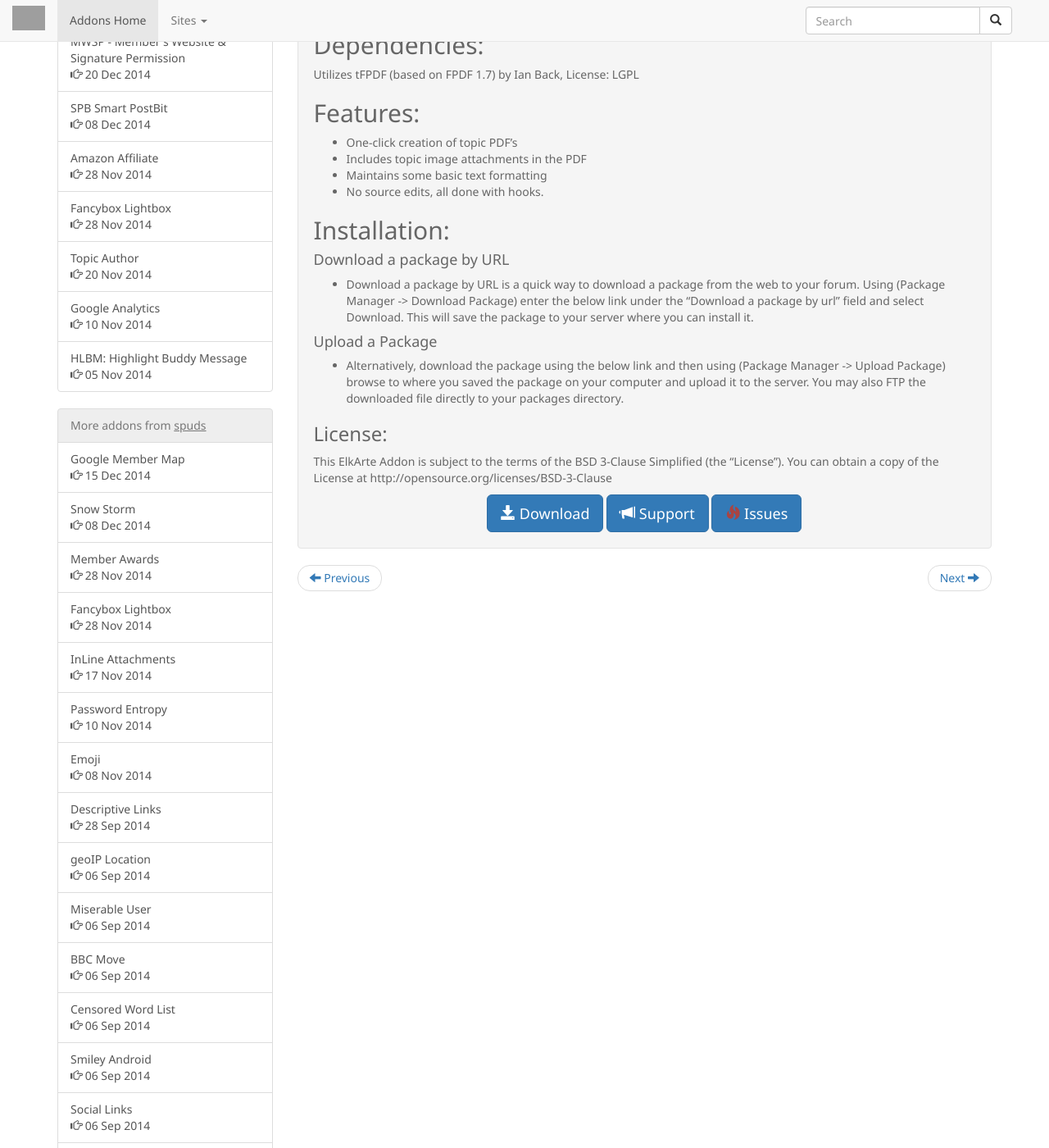
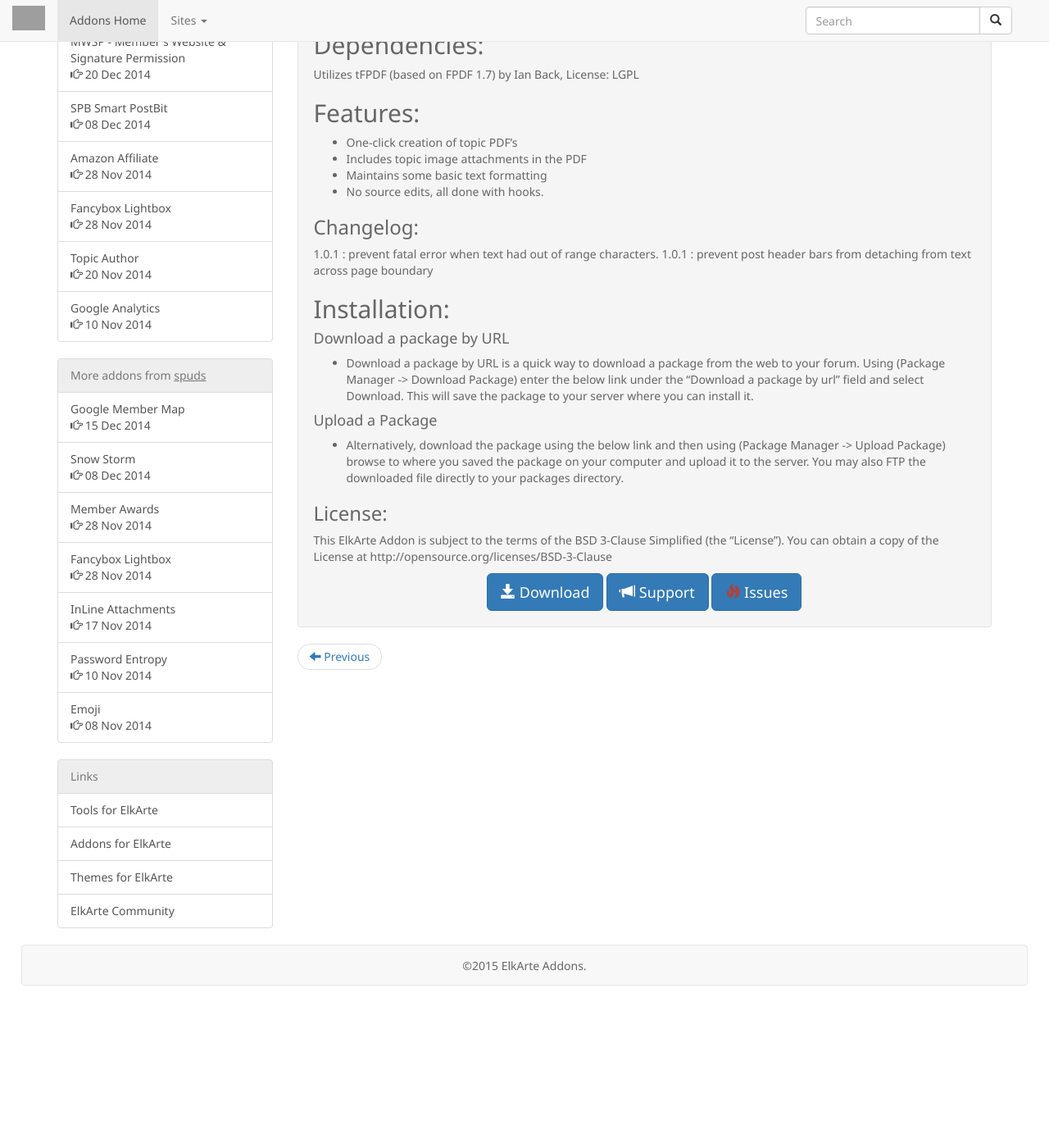
Before and after one commit to elkarte/addons, a Jekyll site: the page built from _posts/2014-08-13-Print-PDF.MD, in a window 1280 px wide and 1400 px high, scrolled down 323 px. Shown: the whole window at 82% size. Built offline with Jekyll 4.4.1, drawn with Linux system fonts in a browser that asks for light colours; nearby versions of some CDN libraries; Markdown is read by kramdown in place of the engine named in the settings; after the commit the page ends 1570 px from its top, so only the background shows below that; some of the changed text lies outside the part shown; grey boxes are pictures that could not be loaded.

Commit message:
! elk2pdf 1.0.1 update

```diff
--- a/_posts/2014-08-13-Print-PDF.MD
+++ b/_posts/2014-08-13-Print-PDF.MD
@@ -2,11 +2,11 @@
 layout: post
 title: "Print to PDF"
 category: enhancement
-date: 2014-10-02
+date: 2015-01-18
 comments: false
 short: "Replaces the print button with a PDF file creation"
 license: BSD
-version: 1.0.0
+version: 1.0.1
 allhooks: yes
 elkversion: 1.0
 support: http://www.elkarte.net/community/index.php?topic=1848.0
@@ -29,6 +29,10 @@ Utilizes tFPDF (based on FPDF 1.7) by Ian Back, License:  LGPL
 -  Maintains some basic text formatting
 -  No source edits, all done with hooks.
 
+### Changelog:
+1.0.1 : prevent fatal error when text had out of range characters.
+1.0.1 : prevent post header bars from detaching from text across page boundary
+
 ## Installation:
 {% include install_std.MD %}
 
```
